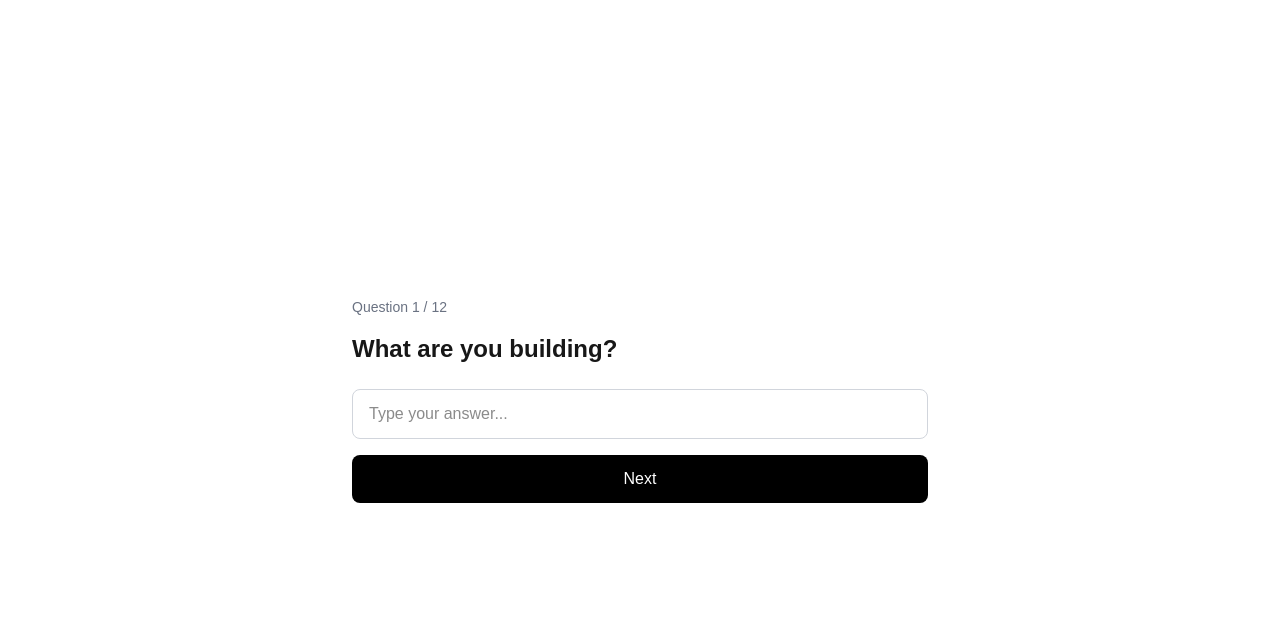
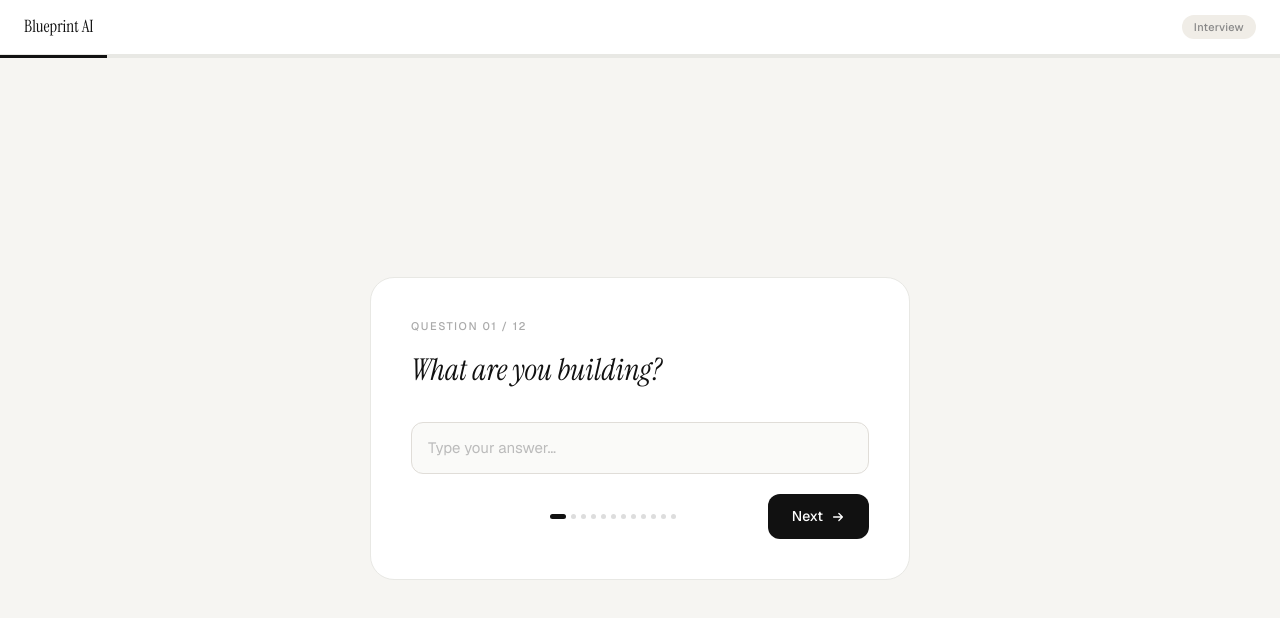
Before and after one commit to GouravSharma1916/blueprint-ai, a Next.js app: page /interview in a window 1280 px wide. Shown: the top 618 px of the page. Built offline with nearby package versions, Linux system fonts and the light colour scheme.

Commit message:
Update interview page UI

```diff
--- a/app/interview/page.tsx
+++ b/app/interview/page.tsx
@@ -1,93 +1,169 @@
 "use client";
 
-import { useState } from "react";
+import { useState, useRef } from "react";
 import { useRouter } from "next/navigation";
 
 const questions = [
-  { key: "idea", q: "What are you building?" },
-  { key: "user", q: "Who is your target user?" },
-  { key: "problem", q: "What problem are you solving?" },
+  { key: "idea",             q: "What are you building?" },
+  { key: "user",             q: "Who is your target user?" },
+  { key: "problem",          q: "What problem are you solving?" },
   { key: "current_solution", q: "How do users solve this today?" },
-  { key: "pain_points", q: "What is frustrating about current solution?" },
-  { key: "timing", q: "Why now?" },
-  { key: "core_action", q: "What is the core action?" },
-  { key: "data", q: "What data is stored?" },
-  { key: "platform", q: "Mobile, web, or both?" },
-  { key: "competitors", q: "Competitors?" },
-  { key: "exclusions", q: "What NOT to include?" },
-  { key: "success", q: "What is success?" }
+  { key: "pain_points",      q: "What is frustrating about current solution?" },
+  { key: "timing",           q: "Why now?" },
+  { key: "core_action",      q: "What is the core action?" },
+  { key: "data",             q: "What data is stored?" },
+  { key: "platform",         q: "Mobile, web, or both?" },
+  { key: "competitors",      q: "Competitors?" },
+  { key: "exclusions",       q: "What NOT to include?" },
+  { key: "success",          q: "What is success?" },
 ];
 
 export default function Interview() {
   const router = useRouter();
 
-  const [step, setStep] = useState(0);
+  const [step, setStep]       = useState(0);
   const [answers, setAnswers] = useState<Record<string, string>>({});
-  const [input, setInput] = useState("");
+  const [input, setInput]     = useState("");
+  const [animKey, setAnimKey] = useState(0);
+  const inputRef              = useRef<HTMLInputElement>(null);
 
-  const currentQuestion = questions[step];
+  const current  = questions[step];
+  const stepNum  = String(step + 1).padStart(2, "0");
+  const progress = ((step + 1) / questions.length) * 100;
 
-  function next() {
-    if (!input.trim()) return;
-
-    const updated = {
-      ...answers,
-      [currentQuestion.key]: input
-    };
-
+  function goNext() {
+    if (!input.trim()) {
+      inputRef.current?.classList.add("shake");
+      setTimeout(() => inputRef.current?.classList.remove("shake"), 400);
+      return;
+    }
+    const updated = { ...answers, [current.key]: input };
     setAnswers(updated);
     setInput("");
 
     if (step < questions.length - 1) {
       setStep(step + 1);
+      setAnimKey((k) => k + 1);
+      setTimeout(() => inputRef.current?.focus(), 50);
     } else {
-      // ✅ SAVE FINAL DATA
-      sessionStorage.setItem(
-        "blueprint-input",
-        JSON.stringify(updated)
-      );
-
-      // 🚀 MOVE TO BLUEPRINT PAGE
+      sessionStorage.setItem("blueprint-input", JSON.stringify(updated));
       router.push("/blueprint");
     }
   }
 
+  function goBack() {
+    if (step === 0) return;
+    const prev = step - 1;
+    setInput(answers[questions[prev].key] ?? "");
+    setStep(prev);
+    setAnimKey((k) => k + 1);
+  }
+
   return (
-    <main className="min-h-screen flex items-center justify-center bg-white px-6">
-      <div className="max-w-xl w-full">
+    <main className="min-h-screen bg-[#f6f5f2] flex flex-col font-sans">
 
-        {/* Progress */}
-        <p className="text-sm text-gray-500 mb-4">
-          Question {step + 1} / {questions.length}
+      {/* ── top bar ── */}
+      <div className="bg-white border-b border-[#e8e8e4] px-6 py-3.5 flex items-center justify-between flex-shrink-0">
+        <span className="font-serif text-[17px] text-[#111]">Blueprint AI</span>
+        <span className="text-[11px] font-medium text-[#888] bg-[#f0ede7] rounded-full px-3 py-1 tracking-wide">
+          Interview
+        </span>
+      </div>
+
+      {/* ── progress bar ── */}
+      <div className="w-full h-[3px] bg-[#e8e8e4] flex-shrink-0">
+        <div
+          className="h-full bg-[#111] transition-all duration-500"
+          style={{ width: `${progress}%` }}
+        />
+      </div>
+
+      {/* ── body ── */}
+      <div className="flex-1 flex items-center justify-center px-6 py-12">
+        <div className="bg-white border border-[#e8e8e4] rounded-[24px] p-10 w-full max-w-[540px]">
+
+          {/* question number */}
+          <p className="text-[11px] font-medium tracking-[0.14em] uppercase text-[#aaa] mb-3.5">
+            Question {stepNum} / {String(questions.length).padStart(2, "0")}
           </p>
 
-        {/* Question */}
-        <h2 className="text-2xl font-semibold mb-6">
-          {currentQuestion.q}
+          {/* question text */}
+          <h2
+            key={animKey}
+            className="font-serif italic text-[30px] text-[#111] leading-snug font-normal mb-8 animate-fadeUp"
+          >
+            {current.q}
           </h2>
 
-        {/* Input */}
+          {/* input */}
           <input
-          className="w-full border border-gray-300 rounded-lg px-4 py-3"
+            ref={inputRef}
+            className="w-full border border-[#e0ddd8] rounded-xl px-4 py-3.5 text-[15px] text-[#111] bg-[#fafaf8] placeholder-[#bbb] outline-none transition focus:border-[#111] focus:ring-2 focus:ring-black/5 focus:bg-white"
             value={input}
             onChange={(e) => setInput(e.target.value)}
-          placeholder="Type your answer..."
+            placeholder="Type your answer…"
             onKeyDown={(e) => {
-            if (e.key === "Enter") {
-              e.preventDefault();
-              next();
-            }
+              if (e.key === "Enter") { e.preventDefault(); goNext(); }
             }}
           />
 
-        {/* Button */}
+          {/* footer */}
+          <div className="flex items-center justify-between mt-5">
+
+            {/* back */}
             <button
-          onClick={next}
-          className="mt-4 w-full bg-black text-white py-3 rounded-lg"
+              onClick={goBack}
+              className="text-[13px] font-medium text-[#aaa] hover:text-[#555] transition"
+              style={{ visibility: step === 0 ? "hidden" : "visible" }}
+            >
+              ← Back
+            </button>
+
+            {/* dots */}
+            <div className="flex items-center gap-[5px]">
+              {questions.map((_, i) => (
+                <div
+                  key={i}
+                  className="h-[5px] rounded-full transition-all duration-300"
+                  style={{
+                    width: i === step ? 16 : 5,
+                    borderRadius: i === step ? 3 : "50%",
+                    background: i === step ? "#111" : i < step ? "#888" : "#ddd",
+                  }}
+                />
+              ))}
+            </div>
+
+            {/* next */}
+            <button
+              onClick={goNext}
+              className="bg-[#111] text-white text-[14px] font-medium rounded-xl px-6 py-3 flex items-center gap-2 hover:opacity-85 hover:scale-[1.02] active:scale-[0.98] transition"
             >
               {step === questions.length - 1 ? "Finish" : "Next"}
+              <svg width="14" height="14" viewBox="0 0 16 16" fill="none">
+                <path d="M3 8h10M9 4l4 4-4 4" stroke="white" strokeWidth="1.5" strokeLinecap="round" strokeLinejoin="round" />
+              </svg>
             </button>
+
           </div>
+        </div>
+      </div>
+
+      <style>{`
+        @import url('https://fonts.googleapis.com/css2?family=Instrument+Serif:ital@0;1&family=DM+Sans:opsz,wght@9..40,400;9..40,500;9..40,600&display=swap');
+        .font-serif { font-family: 'Instrument Serif', serif; }
+        @keyframes fadeUp {
+          from { opacity: 0; transform: translateY(10px); }
+          to   { opacity: 1; transform: translateY(0); }
+        }
+        .animate-fadeUp { animation: fadeUp 0.3s ease both; }
+        @keyframes shake {
+          0%,100% { transform: translateX(0); }
+          20%,60%  { transform: translateX(-6px); }
+          40%,80%  { transform: translateX(6px); }
+        }
+        .shake { border-color: #dc2626 !important; animation: shake 0.35s ease; }
+      `}</style>
     </main>
   );
 }
```
Lines whose indentation alone changed are shown as unchanged.
